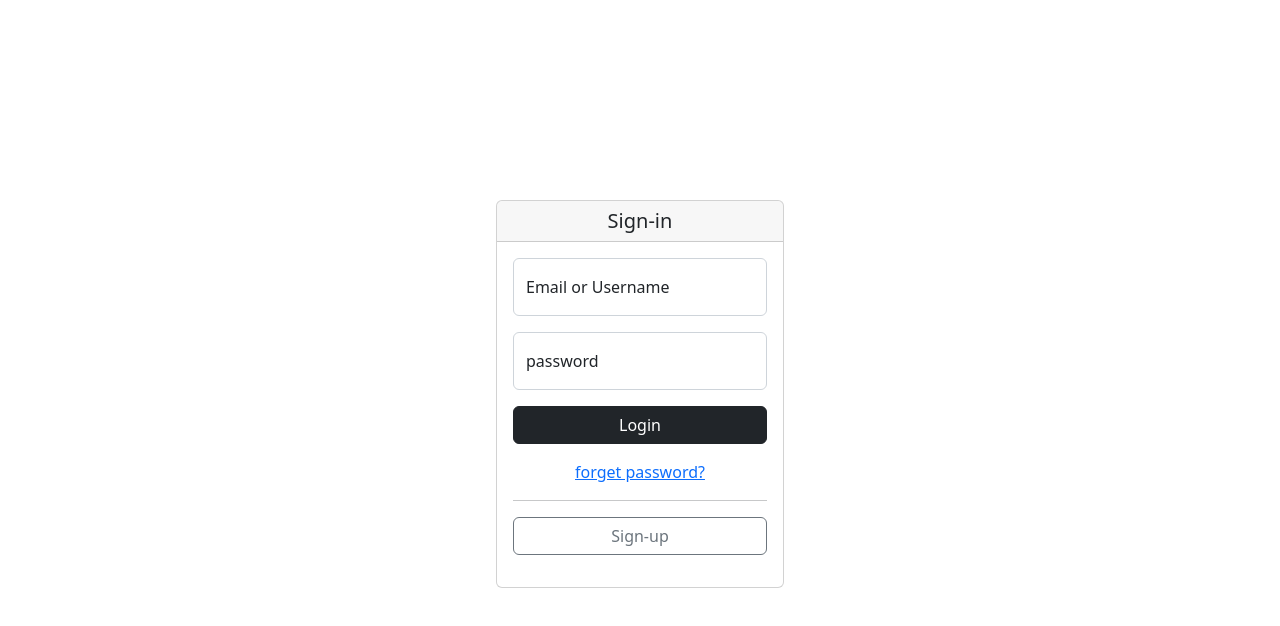
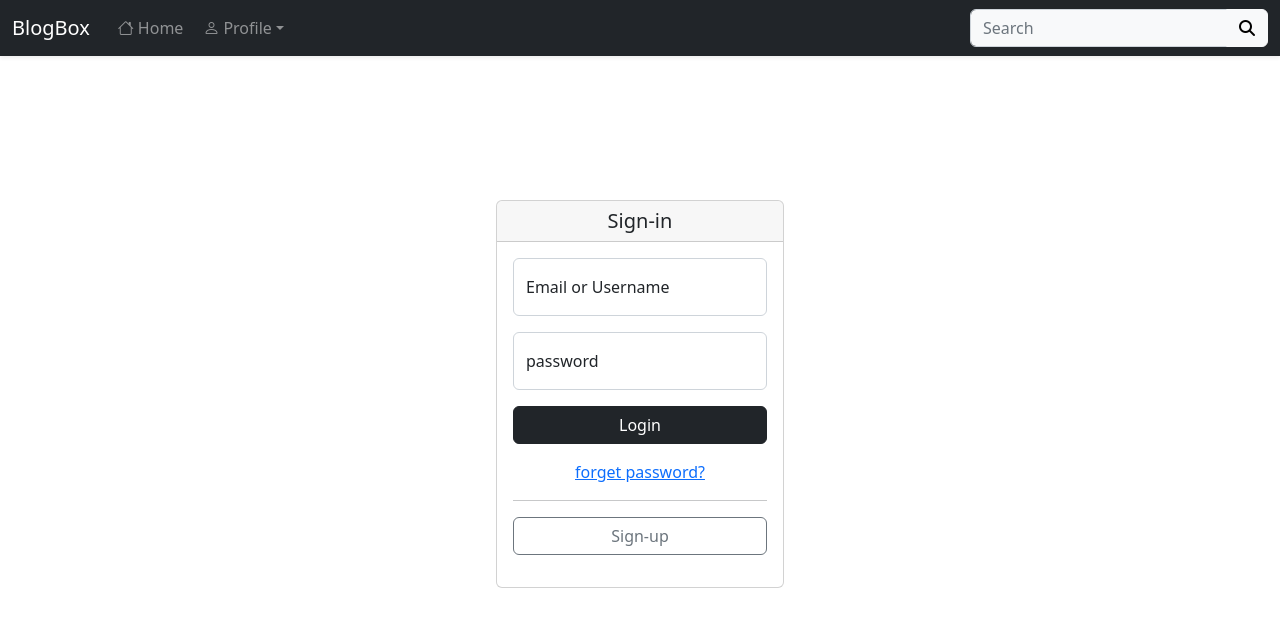
Before and after one commit to ilyas-code/BlogApp, a React (Create React App) app: page /login in a window 1280 px wide. Shown: the top 626 px of the page. Built offline with nearby package versions, Linux system fonts and the light colour scheme; what react-editor-js would draw is missing.

Commit message:
rewrite authentication and cleared broken routes

```diff
--- a/src/App.js
+++ b/src/App.js
@@ -1,6 +1,6 @@
 import React from "react";
 import "./App.css";
-import Main from "./components/Main";
+// import Main from "./components/Main";
 import Home from "./components/Home";
 import Login from "./components/Login";
 import SignUp from "./components/SignUp";
@@ -10,10 +10,11 @@ import { BrowserRouter as Router } from "react-router-dom";
 import { Route, Routes } from "react-router-dom";
 import BlogPage from "./components/BlogPage";
 import BlogPlate2 from "./components/BlogPlate2";
-
+import { AuthProvider } from "./components/AuthContext";
+import ProtectedRoute from "./components/ProtectedRoute";
 const authvalue = {
   username: sessionStorage.getItem("userName"),
-  isAuthenticated: sessionStorage.getItem("isAuthenticated")||false,
+  isAuthenticated: sessionStorage.getItem("isAuthenticated") || false,
   // isAuthenticated: true,
 
   signin() {
@@ -31,26 +32,22 @@ export const authUser = React.createContext();
 
 function App() {
   return (
-    <div className="App">
-      <authUser.Provider value={authvalue}>
+    <AuthProvider>
+      <div className="App">
         <Router>
           <Routes>
             <Route path="/" element={<Home />}>
               <Route path="/Home" element={<BlogPlate2 />} />
               <Route path="/BlogPage/:uid" element={<BlogPage />} />
-
+              <Route path="/main/:username1" element={<ProtectedRoute element={Dashboard}/>} />
+              <Route path="/HomeMain" element={<BlogPlate2 />} />
+              <Route path="/login" element={<Login />} />
+              <Route path="/signup" element={<SignUp />} />
             </Route>
-            <Route path="/" element={<Main />}>
-            <Route path="/main/:username1" element={<Dashboard/>} />
-            <Route path="/HomeMain" element={<BlogPlate2 />}/>
-            </Route>
-
-            <Route path="/login" element={<Login />} />
-            <Route path="/signup" element={<SignUp />} />
           </Routes>
         </Router>
-      </authUser.Provider>
-    </div>
+      </div>
+    </AuthProvider>
   );
 }
 
--- /dev/null
+++ b/src/components/AuthContext.js
@@ -0,0 +1,39 @@
+import React, { createContext, useState, useEffect } from 'react';
+
+const AuthContext = createContext();
+
+const AuthProvider = ({ children }) => {
+  const [isAuthenticated, setIsAuthenticated] = useState(false);
+  const [username, setUsername] = useState(null);
+
+  useEffect(() => {
+    const storedUsername = sessionStorage.getItem('username');
+    const storedIsAuthenticated = sessionStorage.getItem('isAuthenticated') === 'true';
+    if (storedUsername && storedIsAuthenticated) {
+      setUsername(storedUsername);
+      setIsAuthenticated(storedIsAuthenticated);
+    }
+  }, []);
+
+  const signin = (username) => {
+    sessionStorage.setItem('username', username);
+    sessionStorage.setItem('isAuthenticated', true);
+    setUsername(username);
+    setIsAuthenticated(true);
+  };
+
+  const signout = () => {
+    sessionStorage.removeItem('username');
+    sessionStorage.removeItem('isAuthenticated');
+    setUsername(null);
+    setIsAuthenticated(false);
+  };
+
+  return (
+    <AuthContext.Provider value={{ isAuthenticated, username, signin, signout }}>
+      {children}
+    </AuthContext.Provider>
+  );
+};
+
+export { AuthContext, AuthProvider };
--- a/src/components/Dashboard.js
+++ b/src/components/Dashboard.js
@@ -7,8 +7,8 @@ import React, {
   } from "react";
   // import BlogPlateUser from "./BlogPlateUser";
   // import NavBar from "./NavBar";
-
-  import { authUser } from "../App";
+  import { AuthContext } from './AuthContext';
+  // import { authUser } from "../App";
   // import { useParams } from "react-router-dom";
   import { Navigate } from "react-router-dom";
   //React bootstrap
@@ -17,9 +17,9 @@ import React, {
 
   function Dashboard() {
     // const { username1 } = useParams();
-    const authValue = useContext(authUser);
+    // const authValue = useContext(authUser);
     const editorCore = useRef(null);
-
+    const { isAuthenticated } = useContext(AuthContext);
     // const [blogPost, setBlogPost] = useState({
 
     //   likes: ["ilyas"],
@@ -239,7 +239,7 @@ import React, {
     //   );
     // }
 
-    return authValue.isAuthenticated ? (
+    return isAuthenticated ? (
       <>
 
         <div style={{width:"100%",padding:"30px"}}></div>
--- a/src/components/Login.js
+++ b/src/components/Login.js
@@ -1,16 +1,18 @@
-import React, { useContext, useState } from "react";
+import React, { useState, useContext } from 'react';
+import { AuthContext } from './AuthContext';
 // import { useHistory } from "react-router-dom";
-import { authUser } from "../App";
+// import { authUser } from "../App";
 import { useNavigate, Link } from "react-router-dom";
 import { Form, Button, Card, FloatingLabel, Alert } from "react-bootstrap";
 // import NavBarHome from "./NavBar-Home";
 
 function Login() {
-  const authValue = useContext(authUser);
+  // const authValue = useContext(authUser);
   let navigate = useNavigate();
   const [username, setUsername] = useState(null);
   const [password, setPassword] = useState(null);
   const [show, setShow] = useState({ state: false, message: "" });
+  const {signin} = useContext(AuthContext);
   //function for setting password and user
   function changeHandler(e) {
     const type = e.target.type;
@@ -51,7 +53,7 @@ function Login() {
       const result = await response.text();
       if (result === "authorized") {
         localStorage.setItem("userName", username);
-        authValue.signin();
+        signin(username);
 
         navigate(`/main/${username}`);
 
--- a/src/components/MainNav.js
+++ b/src/components/MainNav.js
@@ -1,6 +1,7 @@
-import React, { useContext } from "react";
+import React, { useContext } from 'react';
+import { AuthContext } from './AuthContext';
 import { Link } from "react-router-dom";
-import { authUser } from "../App";
+// import { authUser } from "../App";
 import {
   Disclosure,
   DisclosureButton,
@@ -13,23 +14,24 @@ import {
 import { Bars3Icon, BellIcon, XMarkIcon } from "@heroicons/react/24/outline";
 
 function MainNav() {
-  const authValue = useContext(authUser);
+  const {signout,isAuthenticated,username} = useContext(AuthContext);
 
   //navigation links
   const navigation = [
-    { name: "Home", href: "Home", current: false },
-    { name: "Dashboard", href: `/main/${authValue}`, current: true },
+    { name: "Home", href: "/Home", current: false },
+    { name: "Dashboard", href: `/main/${username}`, current: true },
     { name: "Projects", href: "#", current: false },
     { name: "Calendar", href: "#", current: false },
   ];
 
   function handleLogout(e) {
     localStorage.setItem("userName", null);
-    authValue.signout();
+    signout();
+
     console.log("signed out");
   }
 
-  return authValue.isAuthenticated ? (
+  return isAuthenticated ? (
     <Disclosure as="nav" className="bg-dark">
       <div className="mx-auto w-full px-2 sm:px-6 lg:px-8">
         <div className="relative flex h-16 items-center justify-between">
@@ -164,7 +166,7 @@ function MainNav() {
         >
           <ul className="navbar-nav me-auto mb-2 mb-lg-0">
             <li className="nav-item">
-              <Link className="nav-link" to="/HomeMain">
+              <Link className="nav-link" to="/Home">
                 <i className="bi bi-house px-1"></i>Home
               </Link>
             </li>
--- /dev/null
+++ b/src/components/ProtectedRoute.js
@@ -0,0 +1,11 @@
+import React, { useContext } from 'react';
+import { Navigate } from 'react-router-dom';
+import { AuthContext } from './AuthContext';
+
+const ProtectedRoute = ({ element: Component, ...rest }) => {
+  const { isAuthenticated } = useContext(AuthContext);
+
+  return isAuthenticated ? <Component {...rest} /> : <Navigate to="/login" />;
+};
+
+export default ProtectedRoute;
```
